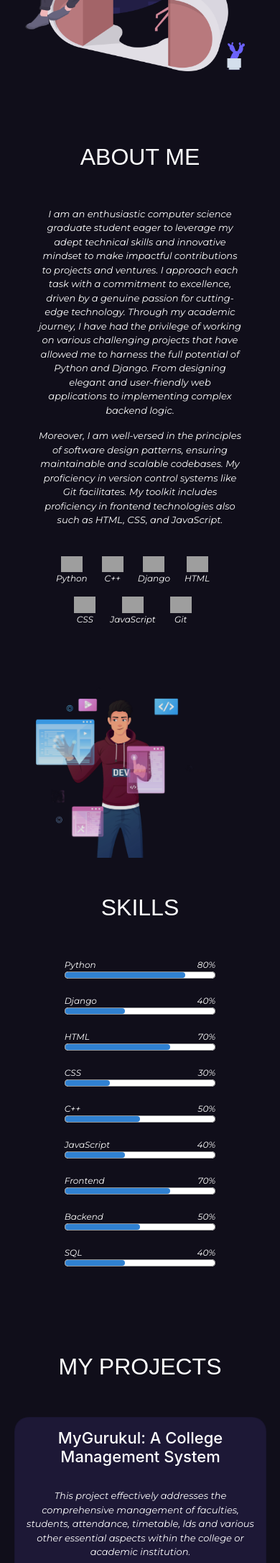
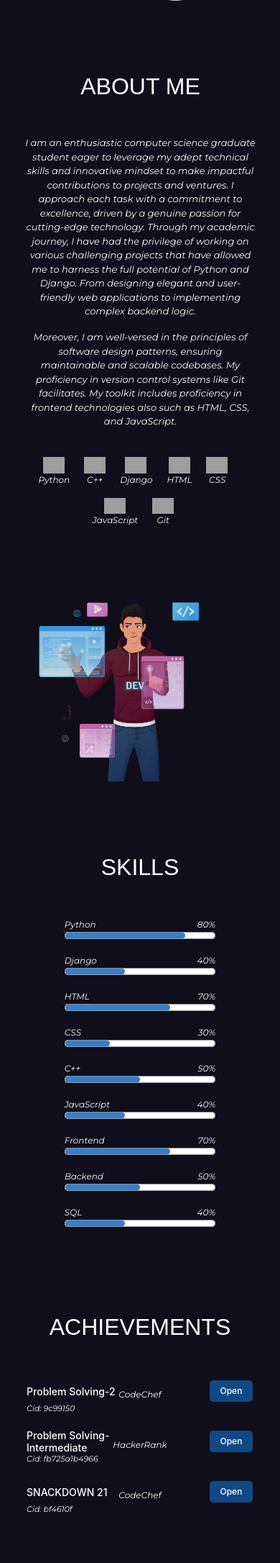
Before and after one commit to anandkumar01/Portfolio, a Django app: page / in a window 390 px wide. Shown: the part 798-2970 px from the top of the page at 72% size. Run offline with Django 3.2, Linux system fonts and the light colour scheme; data comes from the database, SQL or seed files in the repository; some libraries are stand-ins or nearby versions; some web fonts are replaced; grey boxes are pictures that could not be loaded.

Commit message:
Achievements section created

```diff
--- a/feeds/admin.py
+++ b/feeds/admin.py
@@ -13,3 +13,5 @@ admin.site.register(PersonalInformation)
 admin.site.register(About)
 admin.site.register(Projects)
 admin.site.register(Skills)
+admin.site.register(Achievements)
+admin.site.register(Contact)
--- a/feeds/templates/home_page.html
+++ b/feeds/templates/home_page.html
@@ -17,7 +17,6 @@
     <!-- links -->
     <link rel="stylesheet" href="https://stackpath.bootstrapcdn.com/bootstrap/4.3.1/css/bootstrap.min.css">
     <link rel="stylesheet" href="{% static 'css/main.css' %}">
-    <link rel="preload" href="{% static 'images/fonts/Agustina.21f233e1.woff' %}" as="font" type="font/woff"
     crossorigin="">
     <script src="https://use.fontawesome.com/66c3c19309.js"></script>
     <script src="https://unpkg.com/ionicons@5.5.3/dist/ionicons.js"></script>
@@ -29,13 +28,13 @@
     <header id="header" class="fixed-top">
         <div class="container-fluid navbur">
             <div class="navi">
-                <div>
                 <h1 class="logo">Anand Vishwakarma</h1>
                 <nav class="nav-menu">
                     <ul>
                         <li class="active"><a href="#home">Home</a></li>
                         <li><a href="#about">About</a></li>
                         <li><a href="#skills">Skills</a></li>
+                        <li><a href="#achievements">Achievements</a></li>
                         <li><a href="#projects">Projects</a></li>
                         <li><a href="#contact">Contact</a></li>
                         <div class="invert" id="theme-button">
@@ -43,7 +42,6 @@
                         </div>
                     </ul>
                 </nav>
-                </div>
             </div>
         </div>
     </header>
@@ -158,6 +156,22 @@
         </div>
 
         <div class="container skills">
+            <div class="title4">
+                <h1>ACHIEVEMENTS</h1>
+            </div>
+            <div>
+                {% for detail in achieve %}
+                <div class="bar-info1" data-aos="fade-down-left" data-aos-delay="300">
+                    <h4 class="achv">{{detail.achievement}}</h4>
+                    <p class="pp1">Cid: {{detail.certificate_id}}</p>
+                    <p class="pp2">{{detail.organization}}</p>
+                    <a class="btn" href="{{detail.link}}" target="_blank"><button class="button1">Open</button></a>
+                </div>
+                {% endfor %}
+            </div>
+        </div>
+
+        <div class="container skills">
             <div class="title2">
                 <h1>MY PROJECTS</h1>
             </div>
@@ -174,6 +188,7 @@
                 </div>
             </div>
         </div>
+
 
         <div class="container skills">
             <div class="title3">
@@ -220,9 +235,9 @@
     </div>
 
     <footer>
-        <div class="up-arrow ">
-            <div class="arrow ">
-                <a href="# "><i class='bx bx-chevron-up'></i>
+        <div class="up-arrow">
+            <div class="arrow">
+                <a href="#"><i class='bx bx-chevron-up'></i>
                 </a>
             </div>
         </div>
--- a/feeds/views.py
+++ b/feeds/views.py
@@ -9,11 +9,13 @@ def home_page(request):
     myabout = About.objects.all()
     myskills = Projects.objects.all()
     skills = Skills.objects.all()
+    achievement = Achievements.objects.all()
     context = {
         "info": myinfo,
         "about": myabout,
         "skills": myskills,
-        "know": skills
+        "know": skills,
+        "achieve": achievement
     }
 
     return render(request, 'home_page.html', context)
--- a/static/css/main.css
+++ b/static/css/main.css
@@ -1,9 +1,7 @@
 @import url("https://fonts.googleapis.com/css2?family=Meddon&display=swap");
 @import url("https://fonts.googleapis.com/css2?family=Montserrat:ital@1&display=swap");
-@import url("https://fonts.googleapis.com/css2?family=Cinzel&display=swap");
-@import url("https://fonts.googleapis.com/css2?family=Cinzel&family=Niconne&display=swap");
 @import url("https://fonts.googleapis.com/css2?family=Candal&display=swap");
-@import url("https://fonts.googleapis.com/css2?family=Roboto:wght@300&display=swap");
+@import url("https://fonts.googleapis.com/css2?family=Poppins:wght@400;500;600&display=swap");
 
 body {
   background: #100e1a;
@@ -136,12 +123,17 @@ nav {
   font-size: 18px;
 }
 
+.initial-0 #hey {
+  margin-bottom: 30px;
+}
+
 .initial-0 p {
   font-size: 16px;
 }
 
 .initial-1 img {
-  width: 100%;
+  width: 90%;
+  margin-bottom: 50px;
 }
 
 .button {
@@ -218,7 +210,7 @@ button:nth-child(2) {
 }
 
 .initial-4 {
-  flex-basis: 80%;
+  flex-basis: 90%;
   font-size: 15px;
 }
 
@@ -267,7 +259,8 @@ button:nth-child(2) {
 
 .skills .title h1,
 .skills .title2 h1,
-.skills .title3 h1 {
+.skills .title3 h1,
+.skills .title4 h1 {
   font-family: Candal, sans-serif;
   margin: auto;
   margin-bottom: 50px;
@@ -321,6 +314,69 @@ button:nth-child(2) {
 
 .work {
   max-width: 1250px;
+}
+
+.bar-info1 {
+  position: relative;
+  width: 90%;
+  height: 50px;
+  margin: 20px auto;
+  display: flex;
+  align-items: center;
+  justify-content: center;
+}
+
+.bar-info1 .achv {
+  position: absolute;
+  color: #fff;
+  justify-content: center;
+  align-items: center;
+  left: 0;
+  font-size: 20px;
+}
+
+.pp1 {
+  position: absolute;
+  font-size: 13px;
+  left: 0;
+  padding-top: 50px;
+  color: #fff;
+}
+
+.pp2 {
+  position: absolute;
+  font-size: 16px;
+  color: #fff;
+  padding-top: 15px;
+  justify-content: center;
+  align-items: center;
+
+}
+
+.btn {
+  position: absolute;
+  justify-content: center;
+  align-items: center;
+  margin-bottom: 40px;
+  right: 0;
+}
+
+.button1 {
+  position: absolute;
+  background: #114985;
+  width: 80px;
+  height: 40px;
+  border-radius: 5px;
+  border: none;
+  color: white;
+  font-size: 16px;
+  font-weight: 500;
+  right: 0;
+}
+
+.button1:hover {
+  background: #1d1836;
+  transition: all 0.5s !important;
 }
 
 .row3 {
@@ -411,10 +467,15 @@ footer {
 }
 
 .initial-0 img {
-  width: 100%;
+  width: 90%;
   margin-top: 50px;
 }
 
+.initial-1 img
+{
+  width: 90%;
+  align-items: center;
+}
 .col #helo {
   margin-bottom: 20px;
 }
@@ -550,6 +611,11 @@ ion-icon {
     flex-basis: 90%;
   }
 
+  .container {
+    max-width: 90%;
+    margin: auto;
+  }
+
   .initial-6 {
     margin-bottom: 20px;
   }
@@ -559,7 +625,8 @@ ion-icon {
 
   .title,
   .title2,
-  .title3 {
+  .title3,
+  .title4 {
     margin: auto;
   }
 
@@ -615,10 +703,38 @@ ion-icon {
   }
 
   .button button {
-    height: 35px;
-    width: 70px;
+    height: 40px;
+    width: 80px;
+    font-size: 16px;
+  }
+
+  .nav-menu a {
+    font-size: 14px;
+    font-weight: 600;
+  }
+
+  .nav-menu ul li {
+    padding: 10px;
+  }
+
+  .bar-info1 .achv {
+    font-size: 16px;
+  }
+
+  .pp1 {
+    font-size: 13px;
+  }
+
+  .pp2 {
     font-size: 15px;
   }
+
+  .button1 {
+    width: 70px;
+    height: 35px;
+    font-size: 15px;
+  }
+
 
   .social {
     justify-content: center;
@@ -626,13 +742,15 @@ ion-icon {
 
   .title,
   .title2,
-  .title3 {
+  .title3,
+  .title4 {
     text-align: center;
   }
 
   .skills .title h1,
   .skills .title2 h1,
-  .skills .title3 h1 {
+  .skills .title3 h1,
+  .skills .title4 h1 {
     font-size: 2.3rem;
   }
 
@@ -682,24 +800,37 @@ ion-icon {
     padding-left: 20px;
   }
 
-  ul li {
-    margin: 20px 10px;
-  }
 
   .menu {
     display: inline-block;
   }
+
 }
 
 @media only screen and (max-width: 768px) {
+
+  #header .logo {
+    font-size: 20px;
+  }
+
   .initial-1 img {
     margin-top: 50px;
-    width: 80%;
+    width: 90%;
   }
 
+  .nav-menu a {
+    font-size: 14px;
+    font-weight: 600;
+  }
+
+  .nav-menu ul li {
+    padding: 8px;
+  }
+
+  .initial-0 img,
   .initial-2 img,
-  .initial-7 {
-    width: 80%;
+  .initial-7  {
+    width: 75%;
   }
 
   .initial-8 {
@@ -742,9 +873,29 @@ ion-icon {
   }
 
   .button button {
-    height: 35px;
-    width: 70px;
-    font-size: 15px;
+    height: 40px;
+    width: 80px;
+    font-size: 16px;
+  }
+
+  .bar-info1 .achv {
+    font-size: 14px;
+    max-width: 190px;
+  }
+
+  .pp1 {
+    font-size: 11px;
+    padding-top: 55px;
+  }
+
+  .pp2 {
+    font-size: 12px;
+  }
+
+  .button1 {
+    width: 60px;
+    height: 30px;
+    font-size: 12px;
   }
 
   .social {
@@ -757,13 +908,15 @@ ion-icon {
 
   .title,
   .title2,
-  .title3 {
+  .title3,
+  .title4 {
     text-align: center;
   }
 
   .skills .title h1,
   .skills .title2 h1,
-  .skills .title3 h1 {
+  .skills .title3 h1,
+  .skills .title4 h1 {
     font-size: 2rem;
   }
 
```
Also changed, not shown: other parts of static/css/main.css (+44 -32 lines), feeds/models.py (+19 -8 lines), db.sqlite3, feeds/migrations/0021_achievements_remove_about_about_avatar1_and_more.py (added), feeds/migrations/0022_rename_achievements_achievements_achievement.py (added). Lines whose indentation alone changed are shown as unchanged.
